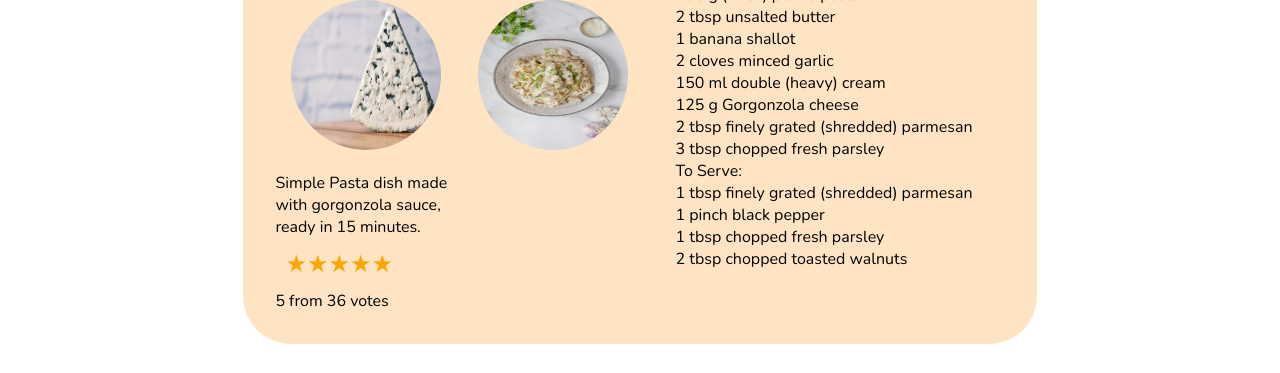
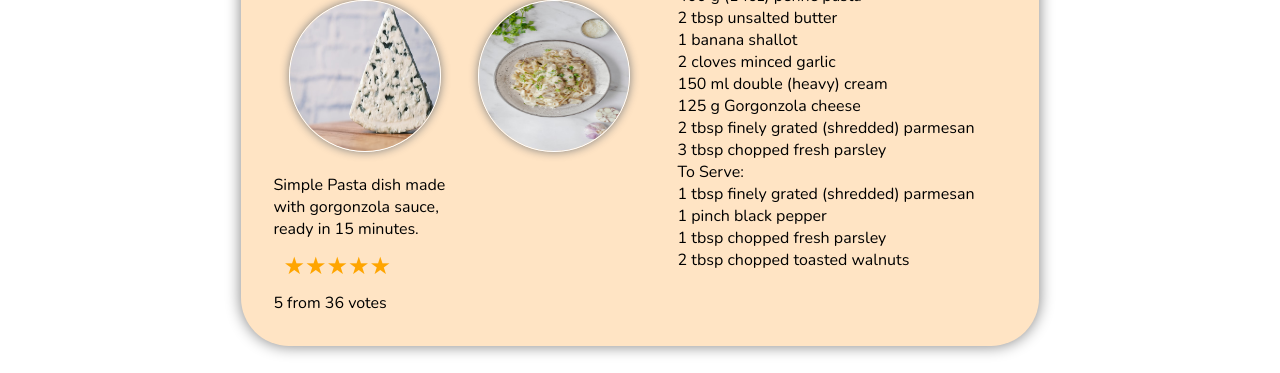
Before and after one commit to hsntrk/FE16-CR02-HasanAcartuerk, a plain HTML site: page recipes.html in a window 1280 px wide. Shown: the part 269-642 px from the top of the page. Drawn offline with nearby package versions, Linux system fonts and the light colour scheme.

Commit message:
added box shadow in recipes for image and box

```diff
--- a/recipes.html
+++ b/recipes.html
@@ -31,14 +31,16 @@
             padding: 2rem;
             align-items: center;
             border-radius: 3rem;
-            box-shadow: 10px;
+            box-shadow: gray 0 0 15px;
         }
 
         .food-pic {
             border-radius: 50%;
+            border: 1px solid white;
             width: 150px;
             height: 150px;
-            padding: 1rem;
+            margin: 1rem;
+            box-shadow: gray 0 0 10px;
         }
 
         .star {
```
